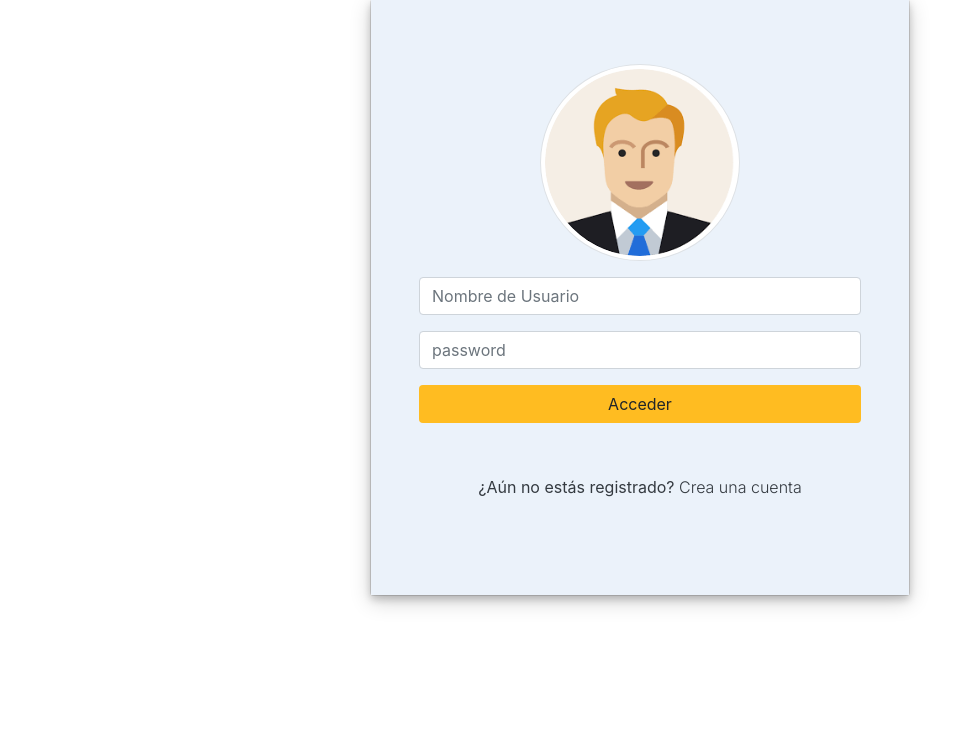
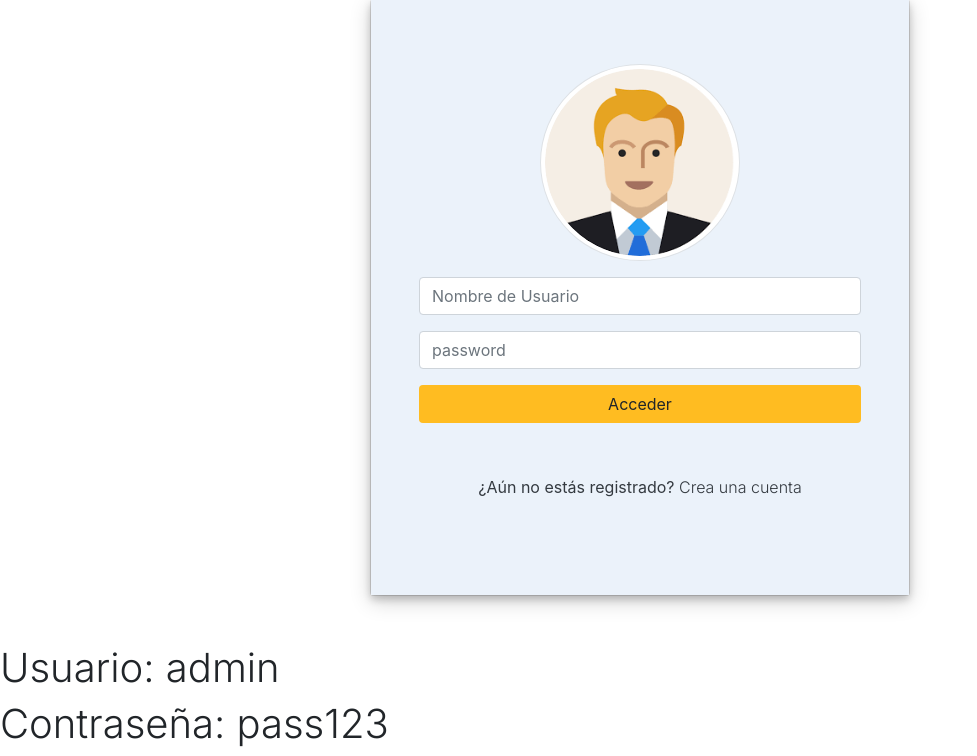
Before and after one commit to YihadS/venta_productos, a PHP site: page / in a window 1280 px wide. Shown: the part 49-805 px from the top of the page, without its empty margins (0-977 px from the left). Before the commit the page ends 657 px from the top, so only its background shows below. Run offline with PHP 8.4, Linux system fonts and the light colour scheme.

Commit message:
Update index.php

```diff
--- a/index.php
+++ b/index.php
@@ -44,6 +44,10 @@
     </div>
   </div>
 
+	<div class="credenciales">
+		<h1> Usuario: admin </h1>
+		<h1> Contraseña: pass123 </h1>
+	</div>
 <script src="function.js"></script>
 </body>
 </html>
```
